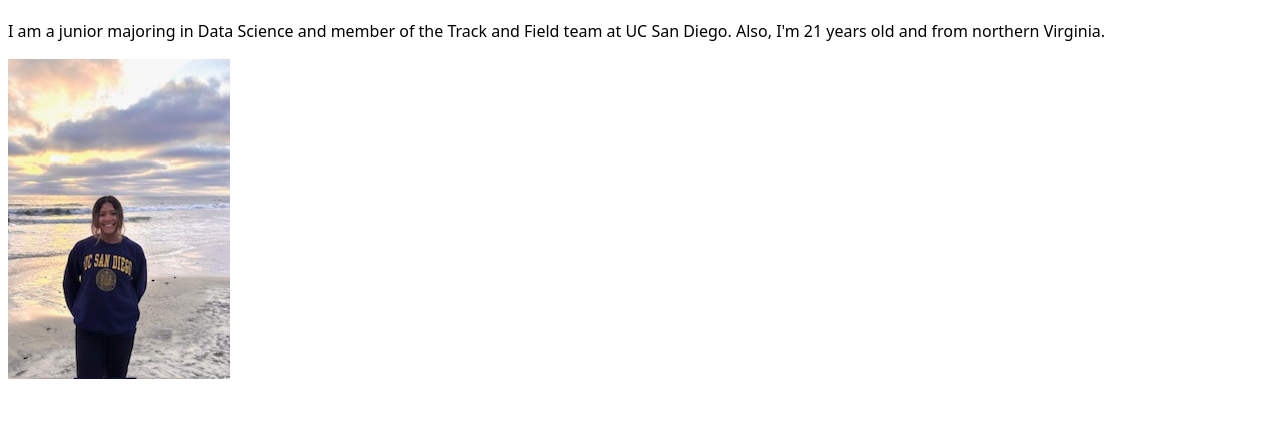
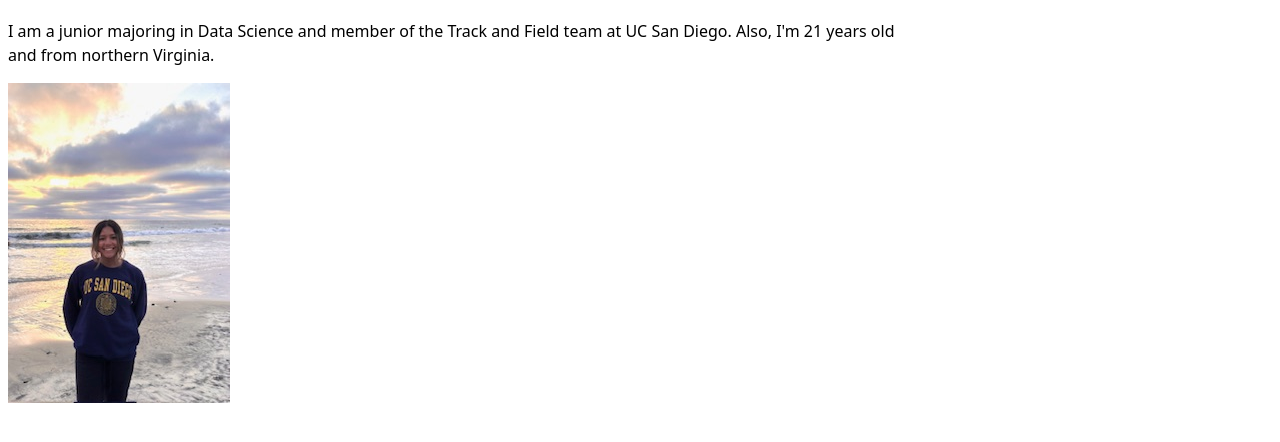
Before and after one commit to j-r-dial/JuliaDial_lab1_DSC106, a plain HTML site: page index.html in a window 1280 px wide. Shown: the part 104-546 px from the top of the page. Drawn offline with Linux system fonts and the light colour scheme.

Commit message:
Update style.css
new max width value

```diff
--- a/style.css
+++ b/style.css
@@ -3,5 +3,5 @@ body {
          and use the OS’s UI font as the website font
        */
     font: 100%/1.5 system-ui;
-    max-width: 1200px;
+    max-width: 100ch;
   }
```
